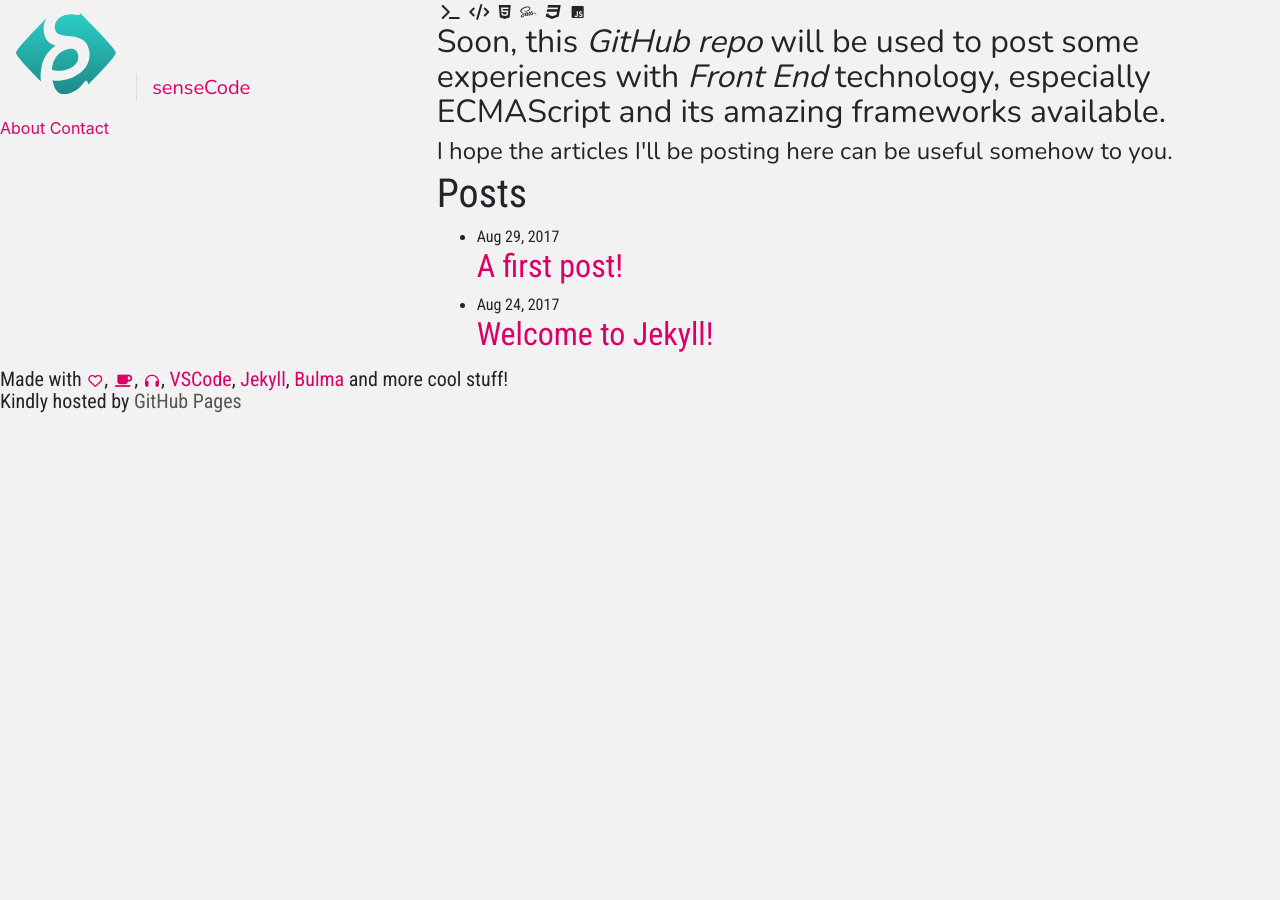
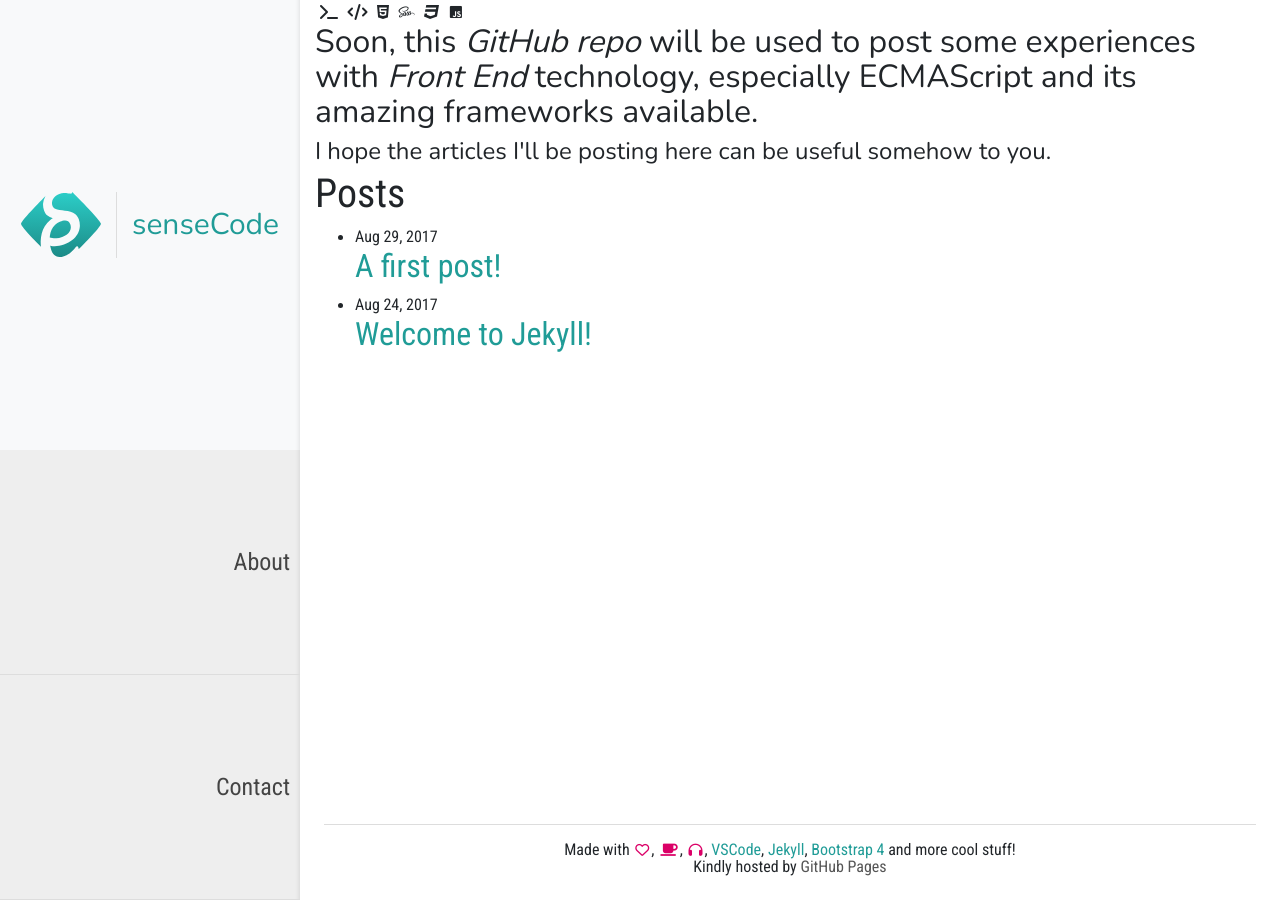
Before and after one commit to rogerbh/sensecode, a Jekyll site: the page built from index.md, in a window 1280 px wide. Built offline with Jekyll 4.4.1, drawn with Linux system fonts in a browser that asks for light colours; nearby versions of some CDN libraries.

Commit message:
flexbox changes

```diff
--- a/_includes/footer.html
+++ b/_includes/footer.html
@@ -1,10 +1,10 @@
-<div class="hero-foot">
-  <h5 class=" has-text-centered">
+<div class="footer-holder py-3 mx-4">
+  <h6 class="text-center">
     {% include footer-icons.html %}
     <a href='https://code.visualstudio.com/' target='_blank'>VSCode</a>,
     <a href="https://jekyllrb.com/" target="_blank">Jekyll</a>,
-    <a href='http://bulma.io/' target='_blank'>Bulma</a> and more cool stuff!<br>
+    <a href='http://getbootstrap.com/' target='_blank'>Bootstrap 4</a> and more cool stuff!<br>
     Kindly hosted by <a style="color:#555;"
       href='https://pages.github.com/' target="_blank">GitHub Pages</a>
-  </h5>
+  </h6>
 </div>
--- a/_includes/header.html
+++ b/_includes/header.html
@@ -1,49 +1,44 @@
-<header class="hero-head">
-    <nav class="navbar">
-        <div class="navbar-brand some-class">
-            <a class="navbar-item" style="font-family: 'Nunito', sans-serif; margin:0 auto;" href="{{ site.url }}">
-
+<div class="brand-holder d-flex py-4">
+	<a class="brand-link d-flex" href="{{ site.url }}">
 
 		<svg version="1.1" id="Layer_1" xmlns:x="&ns_extend;" xmlns:i="&ns_ai;" xmlns:graph="&ns_graphs;" xmlns="http://www.w3.org/2000/svg"
-                    xmlns:xlink="http://www.w3.org/1999/xlink" xmlns:a="http://ns.adobe.com/AdobeSVGViewerExtensions/3.0/" x="0px"
-                    y="0px" width="100px" height="81.353px" viewBox="0 0 100 81.353" enable-background="new 0 0 100 81.353" xml:space="preserve">
+		 xmlns:xlink="http://www.w3.org/1999/xlink" xmlns:a="http://ns.adobe.com/AdobeSVGViewerExtensions/3.0/" x="0px" y="0px"
+		 width="80px" height="65.082px" viewBox="0 0 80 65.082" enable-background="new 0 0 80 65.082" xml:space="preserve">
 			<g>
 				<g>
-                            <linearGradient id="SVGID_1_" gradientUnits="userSpaceOnUse" x1="50" y1="81.3525" x2="50" y2="0">
+					<linearGradient id="SVGID_1_" gradientUnits="userSpaceOnUse" x1="40.0005" y1="65.082" x2="40.0005" y2="4.882813e-004">
 						<stop offset="0" style="stop-color:#1C8B87" />
 						<stop offset="1" style="stop-color:#2CCEC8" />
 						<a:midPointStop offset="0" style="stop-color:#1C8B87" />
 						<a:midPointStop offset="0.5" style="stop-color:#1C8B87" />
 						<a:midPointStop offset="1" style="stop-color:#2CCEC8" />
 					</linearGradient>
-                            <path fill="url(#SVGID_1_)" d="M64.064,0c0,0-0.084,0.543-0.148,0.789c-0.159,0.611-0.439,0.987-0.84,1.13
-			c-0.534,0.19-1.243,0.206-2.128,0.042c-0.885-0.162-1.956-0.321-3.214-0.476c-1.258-0.155-2.711-0.188-4.36-0.104
-			c-1.65,0.086-3.498,0.494-5.544,1.224c-1.959,0.699-3.595,1.599-4.91,2.696c-1.315,1.099-2.314,2.311-2.998,3.636
-			c-0.684,1.327-1.074,2.699-1.173,4.117c-0.098,1.42,0.089,2.799,0.564,4.139c0.633,1.787,1.749,3.063,3.348,3.824
-			c1.598,0.763,3.454,1.295,5.566,1.598c2.112,0.303,4.366,0.543,6.76,0.719c2.394,0.177,4.703,0.612,6.928,1.301
-			c2.225,0.691,4.255,1.752,6.091,3.185c1.835,1.433,3.253,3.556,4.25,6.37c1.108,3.127,1.528,6.26,1.262,9.399
-			c-0.267,3.14-1.201,6.089-2.804,8.851c-1.604,2.762-3.836,5.27-6.697,7.523c-2.861,2.254-6.294,4.096-10.299,5.526
-			c-2.092,0.747-4.117,1.293-6.074,1.64c-1.958,0.347-3.769,0.54-5.434,0.582c-1.666,0.041-3.138-0.05-4.42-0.271
-			c-0.466-0.081-0.897-0.168-1.295-0.264c0.021,0.109,0.036,0.222,0.058,0.33c0.402,2.031,0.856,3.758,1.36,5.182
-			c1.368,3.861,3.378,6.436,6.032,7.727c2.654,1.291,5.907,1.248,9.764-0.129c2.815-1.005,5.125-2.167,6.927-3.486
-			c1.802-1.318,3.271-2.613,4.406-3.885c1.135-1.27,2.052-2.368,2.75-3.293c0.698-0.924,1.392-1.51,2.085-1.758
-			c0.346-0.124,0.667-0.08,0.962,0.132c0.294,0.211,0.535,0.58,0.721,1.104c0.159,0.45,0.305,1,0.438,1.649
-			c0.061,0.3,0.151,0.927,0.151,0.927S100,44.049,100,39.813S64.064,0,64.064,0z M39.676,32.686
-			c-0.177-0.049-0.354-0.096-0.53-0.148c-2.209-0.645-4.232-1.684-6.067-3.117c-1.836-1.432-3.261-3.578-4.273-6.438
-			c-1.045-2.948-1.437-5.89-1.173-8.827c0.263-2.936,1.123-5.709,2.58-8.318c0.155-0.276,0.486-0.819,0.486-0.819S0,35.643,0,39.81
-			c0,4.167,24.922,28.673,24.922,28.673s-0.396-4.653-0.312-7.1c0.106-3.141,0.547-6.307,1.32-9.496
-			c0.773-3.189,2.039-6.227,3.798-9.114c1.759-2.886,4.051-5.509,6.875-7.869C37.548,34.116,38.577,33.379,39.676,32.686z
-			 M44.322,57.863c2.038-0.048,4.415-0.557,7.129-1.526c2.447-0.874,4.443-1.926,5.988-3.156c1.544-1.23,2.716-2.555,3.518-3.973
-			c0.801-1.418,1.242-2.896,1.324-4.435c0.081-1.539-0.139-3.045-0.661-4.519c-2.35-6.63-9.14-4.47-12.358-3.321
-			c-2.773,0.99-5.055,2.595-6.848,4.354c-1.792,1.759-3.197,3.717-4.214,5.874c-1.018,2.158-1.687,4.433-2.009,6.828
-			c-0.128,0.956-0.224,1.903-0.288,2.842c0.879,0.268,1.93,0.509,3.158,0.722C40.53,57.808,42.283,57.911,44.322,57.863z" />
+					<path fill="url(#SVGID_1_)" d="M51.251,0c0,0-0.066,0.435-0.118,0.631c-0.126,0.49-0.352,0.791-0.672,0.904
+			   C50.032,1.688,49.468,1.7,48.759,1.57c-0.708-0.13-1.564-0.257-2.572-0.381c-1.006-0.124-2.17-0.15-3.487-0.083
+			   c-1.32,0.069-2.799,0.396-4.436,0.979c-1.566,0.559-2.876,1.279-3.929,2.157c-1.051,0.879-1.852,1.849-2.397,2.91
+			   c-0.547,1.061-0.859,2.158-0.938,3.293c-0.079,1.137,0.071,2.239,0.452,3.311c0.505,1.43,1.398,2.451,2.677,3.06
+			   c1.279,0.61,2.765,1.036,4.453,1.278c1.69,0.242,3.494,0.435,5.409,0.576c1.916,0.142,3.762,0.489,5.542,1.041
+			   c1.78,0.553,3.405,1.401,4.874,2.547c1.469,1.146,2.602,2.846,3.398,5.096c0.887,2.502,1.223,5.008,1.01,7.52
+			   c-0.213,2.513-0.961,4.872-2.243,7.081s-3.069,4.215-5.358,6.02c-2.289,1.802-5.033,3.275-8.236,4.419
+			   c-1.676,0.598-3.294,1.034-4.861,1.312s-3.015,0.434-4.347,0.465c-1.333,0.033-2.511-0.039-3.536-0.217
+			   c-0.373-0.064-0.718-0.135-1.036-0.209c0.017,0.086,0.029,0.176,0.046,0.262c0.322,1.626,0.686,3.008,1.088,4.146
+			   c1.094,3.089,2.703,5.148,4.825,6.182c2.124,1.032,4.727,0.998,7.813-0.104c2.251-0.803,4.099-1.732,5.54-2.787
+			   c1.441-1.057,2.616-2.093,3.524-3.109c0.909-1.016,1.641-1.895,2.201-2.633c0.557-0.741,1.111-1.21,1.666-1.408
+			   c0.279-0.099,0.537-0.063,0.771,0.107c0.235,0.168,0.427,0.462,0.576,0.883c0.127,0.359,0.244,0.799,0.35,1.317
+			   c0.051,0.241,0.121,0.742,0.121,0.742S80,35.239,80,31.851C80,28.462,51.251,0,51.251,0z M31.741,26.149
+			   c-0.141-0.039-0.282-0.077-0.423-0.118c-1.769-0.516-3.386-1.348-4.854-2.494c-1.469-1.146-2.609-2.862-3.419-5.15
+			   c-0.836-2.358-1.148-4.711-0.938-7.061c0.209-2.35,0.897-4.568,2.063-6.654c0.125-0.222,0.389-0.656,0.389-0.656
+			   S0,28.515,0,31.848c0,3.333,19.938,22.939,19.938,22.939s-0.316-3.723-0.249-5.681c0.084-2.512,0.438-5.045,1.056-7.596
+			   c0.618-2.553,1.632-4.982,3.038-7.291c1.407-2.31,3.241-4.408,5.5-6.295C30.038,27.292,30.862,26.703,31.741,26.149z
+				M35.458,46.29c1.63-0.038,3.531-0.445,5.705-1.221c1.955-0.699,3.553-1.541,4.789-2.525c1.234-0.984,2.172-2.043,2.813-3.179
+			   c0.641-1.134,0.993-2.316,1.059-3.548c0.065-1.23-0.112-2.436-0.528-3.615c-1.881-5.305-7.313-3.576-9.887-2.656
+			   c-2.218,0.791-4.043,2.076-5.478,3.482c-1.434,1.407-2.558,2.973-3.371,4.699c-0.814,1.727-1.349,3.547-1.607,5.463
+			   c-0.103,0.765-0.179,1.521-0.23,2.273c0.703,0.215,1.545,0.408,2.526,0.578C32.424,46.247,33.827,46.329,35.458,46.29z"
+					/>
 				</g>
 			</g>
 		</svg>
 
-
-                <span class="is-size-3" style="font-family: 'Nunito', sans-serif; margin-left:15px; padding-left:15px; border-left:solid 1px #ddd;">senseCode</span>
+		<span class="site-name d-flex">senseCode</span>
 	</a>
 </div>
-    </nav>
-</header>
--- a/_layouts/default.html
+++ b/_layouts/default.html
@@ -1,20 +1,37 @@
 <!doctype html>
-<html lang="{{ page.lang | default: site.lang | default: " en " }}">
+<html class="h-100" lang="{{ page.lang | default: site.lang | default: " en " }}">
 
 {% include head.html %}
 
-<body>
-  <div class="row">
-    <div class="col-sm-5 col-md-4 col-xs-12">
-      {% include header.html %} {% for page in site.pages %} {% if page.title %}
-      <a class="navbar-item" href="{{ page.url }}">{{ page.title }}</a> {% endif %} {% endfor %}
+<body class="h-100">
+  <div class="site-holder d-flex h-100">
+    <div class="menu-col fixed-pos bg-light h-100">
+      <div class="container" style="flex: 1;display: flex;justify-content: center;flex-direction: column;-webkit-box-shadow: inset -21px 0px 4px -20px rgba(0,0,0,0.1);
+      -moz-box-shadow: inset -21px 0px 4px -20px rgba(0,0,0,0.1);
+      box-shadow: inset -21px 0px 4px -20px rgba(0,0,0,0.1);">
+        {% include header.html %}
+      </div>
+      <div class="container" style="flex: 1;display: flex;justify-content: center;flex-direction: column;">
+        <div class="row" style="flex:1;">
+          <div class="col-xs-12" style="flex:1;">
+            <ul class="menu-list">
+              {% for page in site.pages %} {% if page.title %}
+              <li>
+                <a class="navbar-item" href="{{ page.url }}">{{ page.title }}</a>
+              </li>
+              {% endif %} {% endfor %}
+            </ul>
+          </div>
+        </div>
+      </div>
     </div>
-    <div class="col-sm-7 col-md-8 col-xs-12">
-      {{ content }}
+    <div class="content-col bg-white d-flex flex-column justify-content-between h-100">
+      <div class="container">
+        {{ content }}
+      </div>
+      {% include footer.html %}
     </div>
   </div>
-
-  {% include footer.html %}
 </body>
 
 </html>
--- a/styles/css/custom.css
+++ b/styles/css/custom.css
@@ -8,13 +8,25 @@ font-family: 'Roboto', sans-serif;
 font-family: 'Roboto Condensed', sans-serif;
 font-family: 'Pontano Sans', sans-serif;
 */
+.flex-combo, .menu-col, .menu-list li a {
+  flex: 1;
+  display: flex;
+  justify-content: center;
+  flex-direction: column; }
+
 body {
   background: #f2f2f2; }
 
+.fixed-pos {
+  position: fixed; }
+
+.menu-col {
+  width: 300px; }
+
+.content-col {
+  margin-left: 300px; }
+
 h1, h2, h3, h4, h5, h6, p, span {
-  font-family: 'Roboto Condensed', sans-serif; }
-
-h1 {
   font-family: 'Roboto Condensed', sans-serif; }
 
 .fa {
@@ -23,18 +35,61 @@ h1 {
 .fa:first-child {
   padding-left: 5px; }
 
+.menu-list {
+  list-style-type: none;
+  list-style-position: inside;
+  padding: 0;
+  margin: 0;
+  display: flex;
+  flex-direction: column;
+  height: 100%; }
+  .menu-list li {
+    display: flex;
+    flex: 1;
+    border-bottom: solid 1px #ddd; }
+  .menu-list li a {
+    font-family: 'Roboto Condensed', sans-serif;
+    font-size: 24px;
+    text-align: right;
+    transition: background-color .1s ease, color .1s ease;
+    background-color: #eee;
+    color: #444;
+    display: flex;
+    flex: 1;
+    padding: 10px;
+    -webkit-box-shadow: inset -21px 0px 4px -20px rgba(0, 0, 0, 0.1);
+    -moz-box-shadow: inset -21px 0px 4px -20px rgba(0, 0, 0, 0.1);
+    box-shadow: inset -21px 0px 4px -20px rgba(0, 0, 0, 0.1); }
+    .menu-list li a:hover {
+      color: #fff;
+      background-color: #209c97; }
+
 a {
-  color: #db0067; }
+  color: #209c97; }
+  a:hover {
+    text-decoration: none;
+    color: inherit; }
 
 .fa {
   padding-right: 5px; }
 
-.navbar-item img {
+.brand-link {
+  font-family: 'Nunito', sans-serif;
+  margin: 0 auto; }
+
+.site-name {
+  font-family: 'Nunito', sans-serif;
+  margin-left: 15px;
+  padding-left: 15px;
+  border-left: solid 1px #ddd;
+  align-items: center;
+  font-size: 30px; }
+
+.brand-link img {
   max-height: initial; }
 
-.main-section {
-  background-color: transparent !important;
-  padding: 0; }
+.footer-holder {
+  border-top: solid 1px #ddd; }
 
 /**
  * Syntax highlighting styles
```
Also changed, not shown: styles/custom.scss (+72 -9 lines), AI/sense-code-logo-square.svg, 1 other file. Lines whose indentation alone changed are shown as unchanged.
